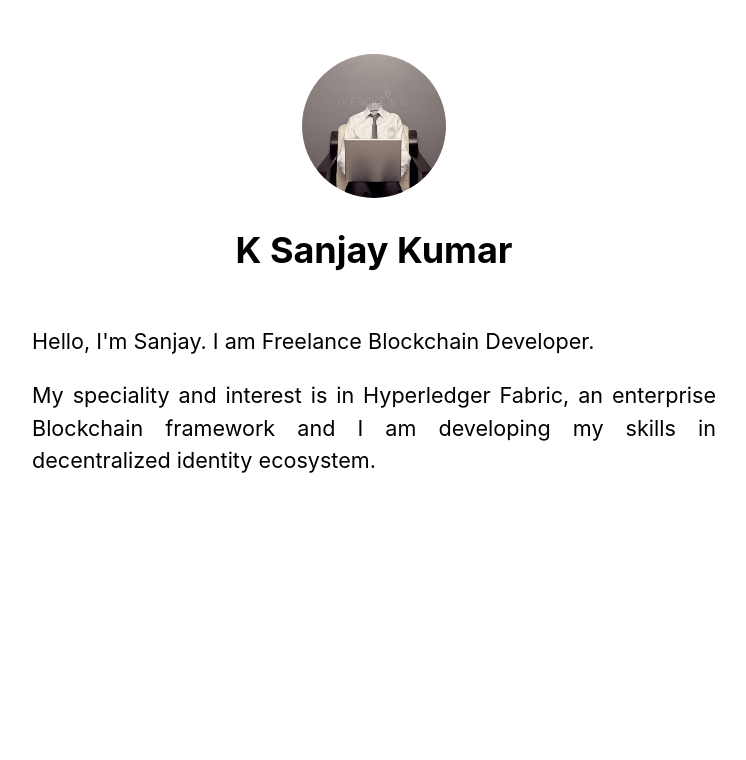
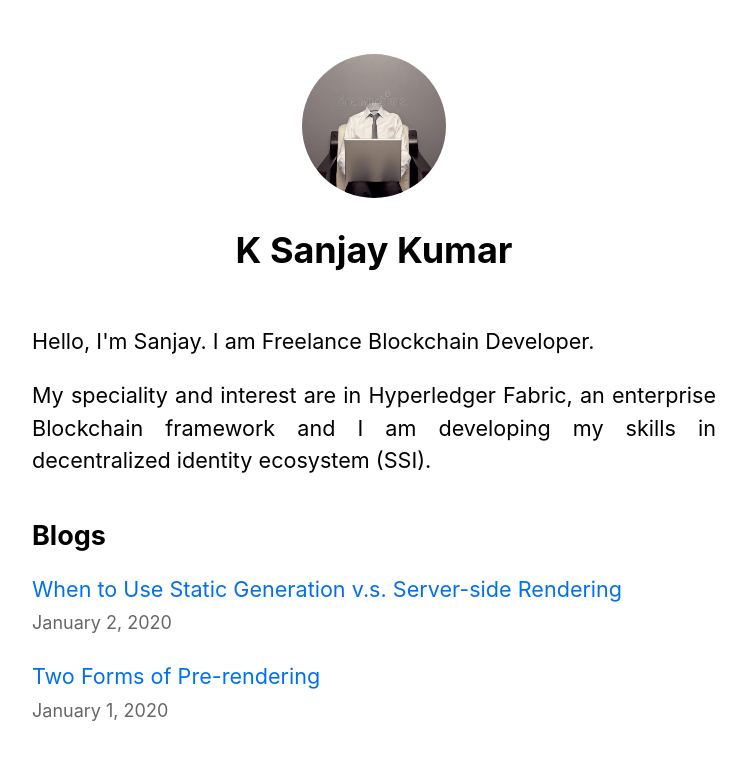
Before and after one commit to ksanjaykumar1/nextjs-blog, a Next.js app: page / in a window 1280 px wide. Shown: the top 760 px of the page, without its empty margins (266-1012 px from the left). Built offline with nearby package versions, Linux system fonts and the light colour scheme.

Commit message:
list my posts

```diff
--- a/pages/index.js
+++ b/pages/index.js
@@ -1,9 +1,11 @@
 import Head from 'next/head'
 import Link from 'next/link'
 import Layout, { siteTitle } from '../components/layout'
+import { getSortedPostsData } from '../lib/post'
 import utilStyles from '../styles/utils.module.css'
+import Date from '../components/date'
 
-export default function Home() {
+export default function Home({allPostsData}) {
   return (
     <Layout home>
       <Head>
@@ -11,10 +13,35 @@
       </Head>
       <section className={utilStyles.headingMd}>
         <p>Hello, I'm Sanjay. I am Freelance Blockchain Developer.</p>
-        <p>My speciality and interest is in Hyperledger Fabric,
-           an enterprise Blockchain framework and I am developing my skills in decentralized identity ecosystem.
+        <p>
+          My speciality and interest are in Hyperledger Fabric, an enterprise Blockchain framework and I am developing my skills in decentralized identity ecosystem (SSI).
         </p>
+      </section>
+      <section className={`${utilStyles.headingMd} ${utilStyles.padding1px}`}>
+        <h2 className={utilStyles.headingLg}>Blogs</h2>
+        <ul className={utilStyles.list}>
+          {allPostsData.map(({id,date,title})=>(
+            <li className={utilStyles.listItem} key={id}>
+              <Link href={`/posts/${id}`}>
+                <a>{title}</a>
+              </Link>
+              <br />
+              <small className={utilStyles.lightText}>
+                <Date dateString={date} />
+              </small>
+            </li>
+          ))}
+        </ul>
       </section>
     </Layout>
   )
 }
+// By returning allPostsData inside the props object in getStaticProps, the blog posts will be passed to the Home component as a prop
+export async function getStaticProps(){
+  const allPostsData = getSortedPostsData()
+  return{
+    props:{
+      allPostsData
+    }
+  }
+}
```
